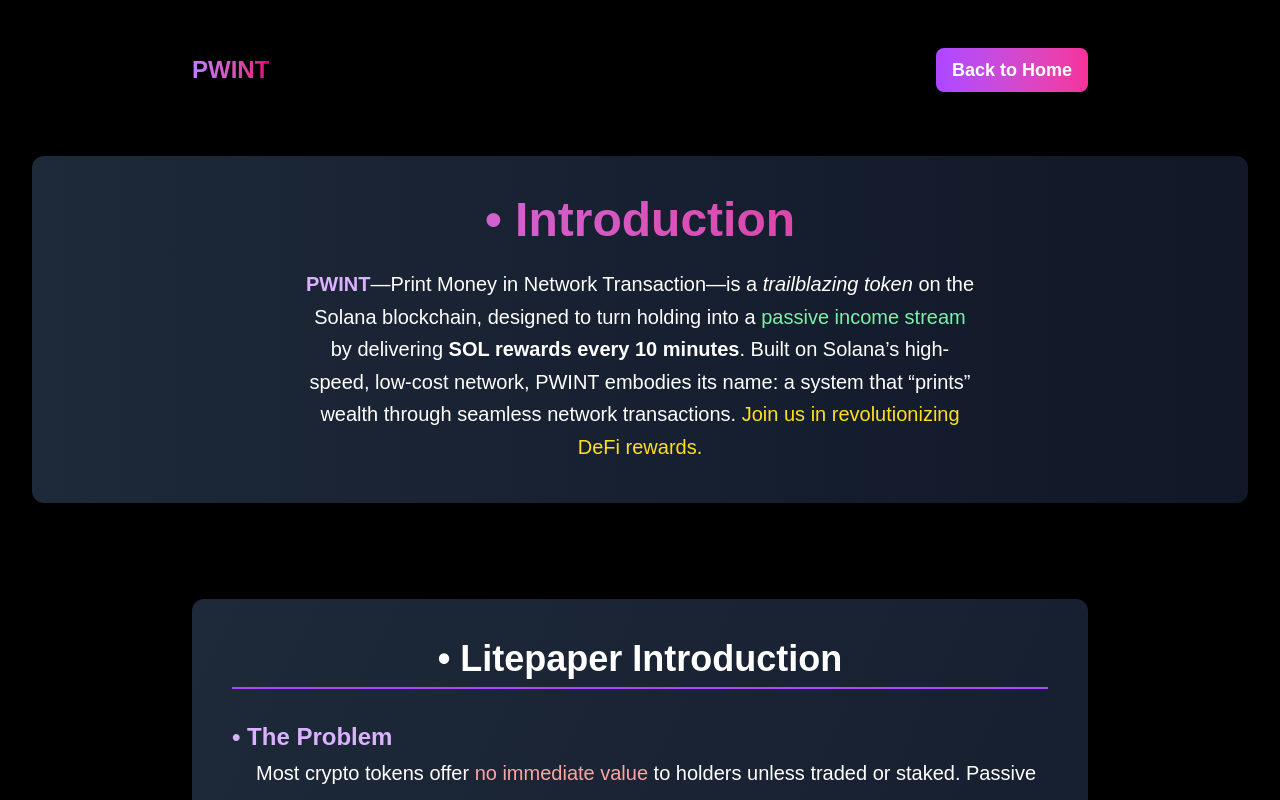
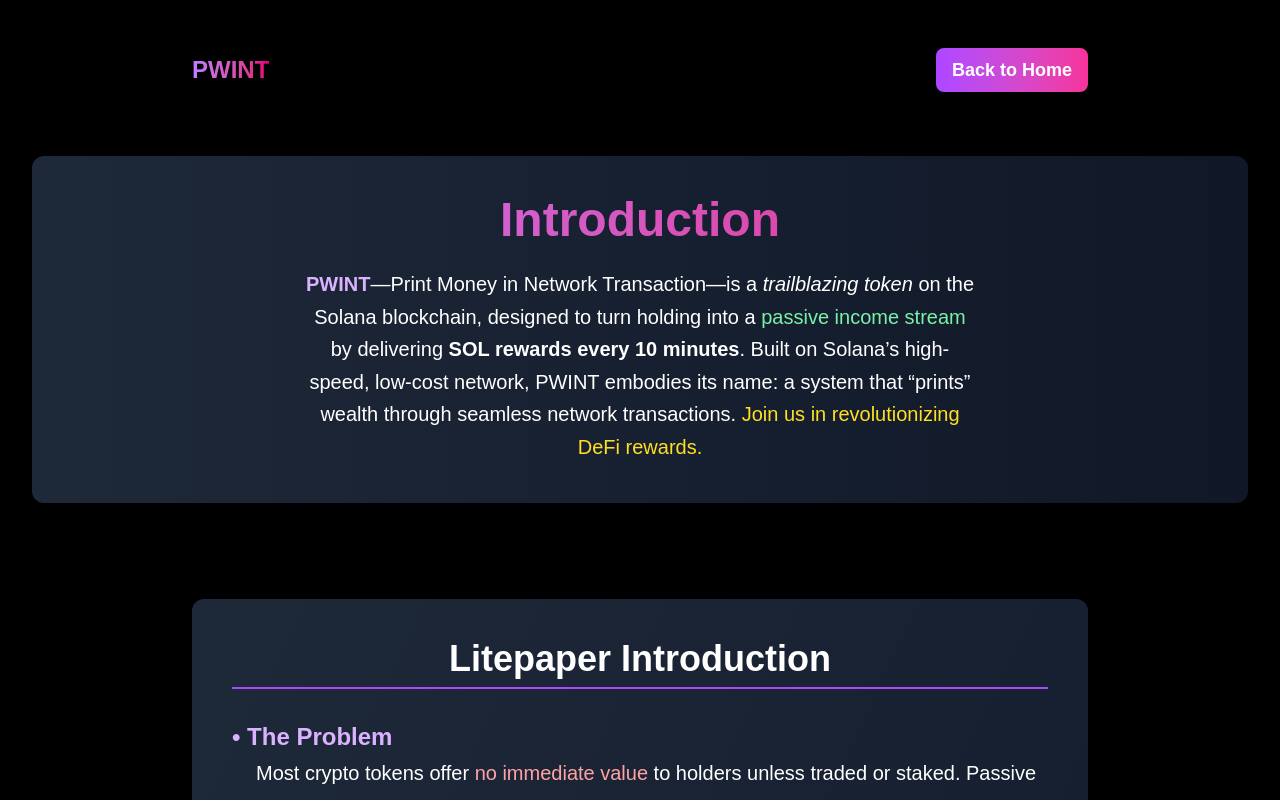
Before and after one commit to saurabhpatel9876/Ponzi, a Next.js app: page /LitePaper in a window 1280 px wide. Shown: the top 800 px of the page. Built offline with nearby package versions, Linux system fonts and the light colour scheme.

Commit message:
remove dot

```diff
--- a/src/app/LitePaper/LitepaperSection.jsx
+++ b/src/app/LitePaper/LitepaperSection.jsx
@@ -31,7 +31,7 @@
         className="cursor-pointer text-center bg-gradient-to-r from-gray-800 to-gray-900 p-10 rounded-xl shadow-xl hover:shadow-2xl transform hover:scale-105 transition-all duration-300"
       >
         <h2 className="text-4xl md:text-5xl font-extrabold mb-6 bg-clip-text text-transparent bg-gradient-to-r from-purple-400 to-pink-600">
-          • Introduction
+          Introduction
         </h2>
         <p className="text-lg md:text-xl leading-relaxed max-w-2xl mx-auto">
           <span className="font-bold text-purple-300">PWINT</span>—Print Money in Network Transaction—is a <span className="italic">trailblazing token</span> on the Solana blockchain, designed to turn holding into a <span className="text-green-300">passive income stream</span> by delivering <span className="font-semibold">SOL rewards every 10 minutes</span>. Built on Solana’s high-speed, low-cost network, PWINT embodies its name: a system that “prints” wealth through seamless network transactions. <span className="text-yellow-300">Join us in revolutionizing DeFi rewards.</span>
@@ -44,7 +44,7 @@
         className="bg-gradient-to-br from-gray-800 to-gray-900 p-10 mt-12 rounded-xl shadow-lg max-w-4xl w-full mx-auto"
       >
         <h2 className="text-3xl md:text-4xl font-bold text-center mb-8 border-b-2 border-purple-500 pb-2">
-          • Litepaper Introduction
+           Litepaper Introduction
         </h2>
 
         <div className="space-y-8 text-lg md:text-xl leading-loose">
```
